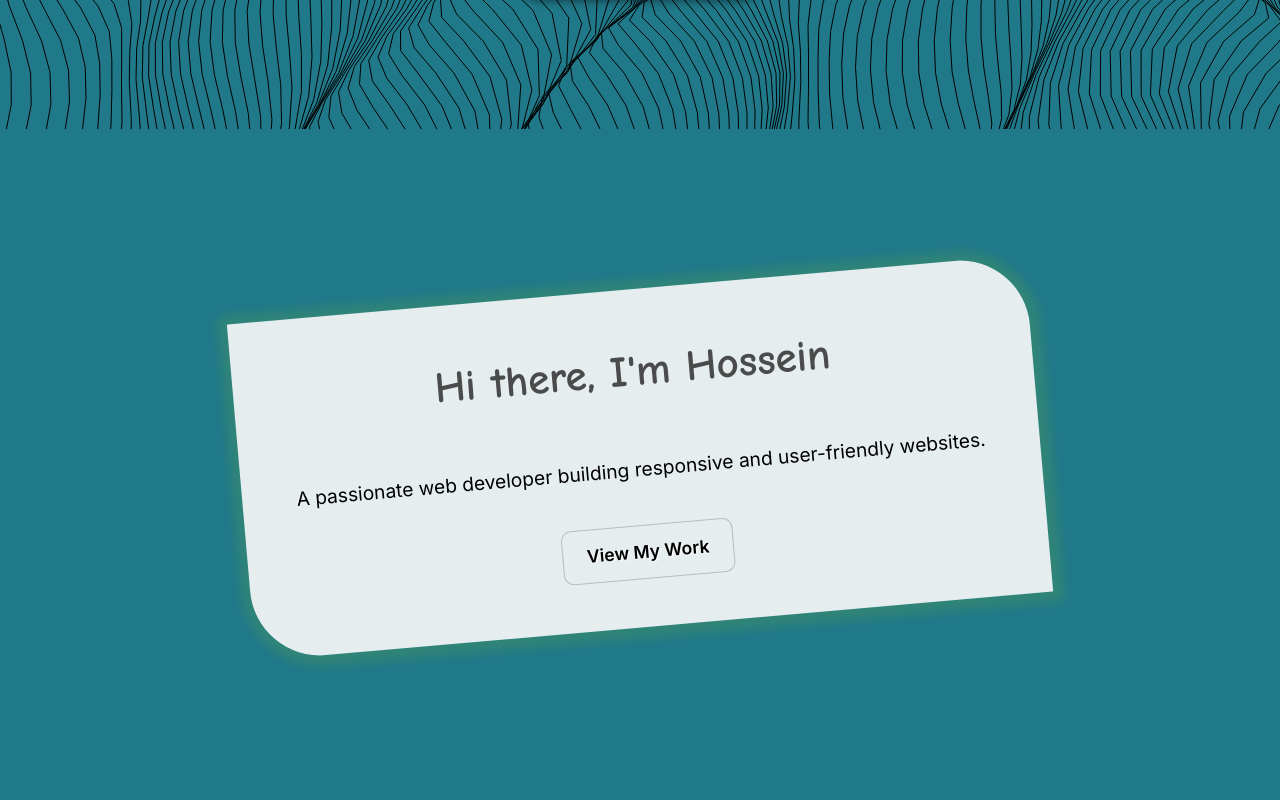
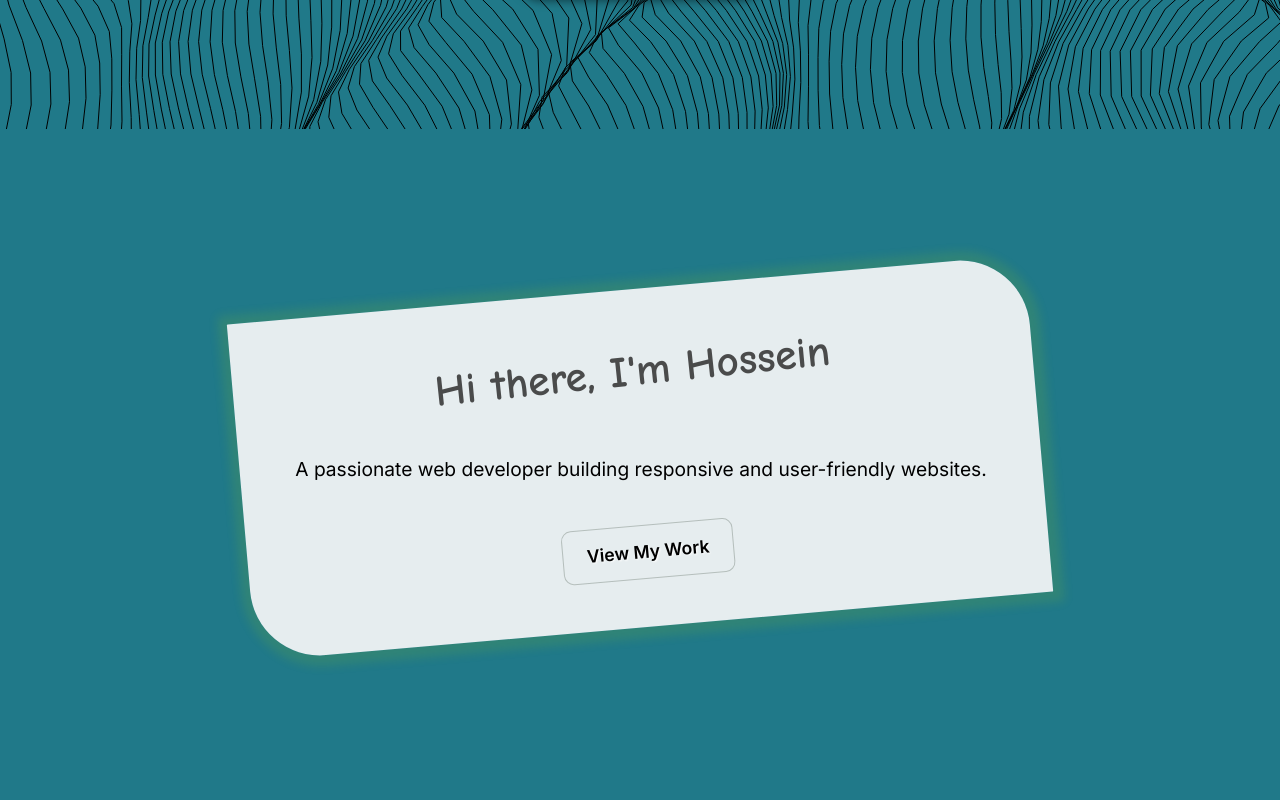
Before and after one commit to Hossein-Kelisa/Hossein-Kelisa-Portfolio, a React (Vite) app: page / in a window 1280 px wide. Shown: the part 783-1583 px from the top of the page. Built offline with nearby package versions, Linux system fonts and the light colour scheme; a web font is replaced by a local one.

Commit message:
make hero component title and subtitle crooked

```diff
--- a/src/components/Hero.css
+++ b/src/components/Hero.css
@@ -21,6 +21,7 @@ body.dark .hero-section {
   font-weight: 700;
   margin-bottom: 3rem;
   color: #313131dc;
+  rotate: -1deg;
 }
 .hero-title span {
   color: #edededf4;
@@ -31,6 +32,7 @@ body.dark .hero-section {
   font-size: 1.2rem;
   margin-bottom: 1rem;
   color: #000000;
+  rotate: 5deg;
 }
 .hero-button {
   display: inline-block;
```
